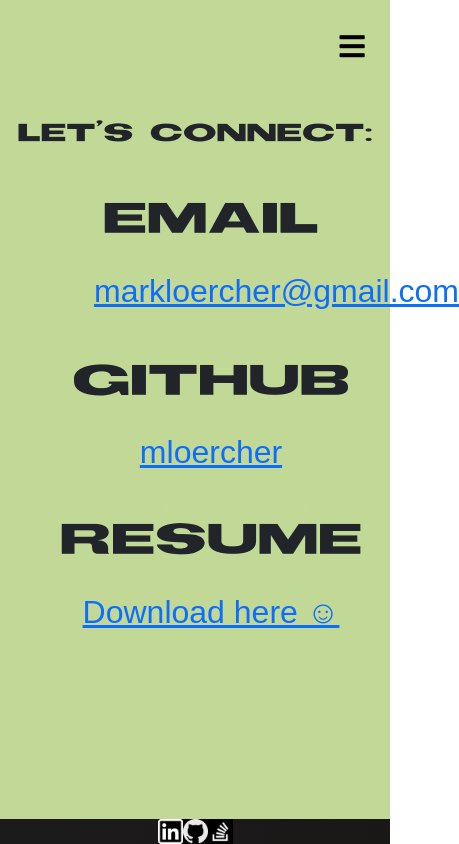
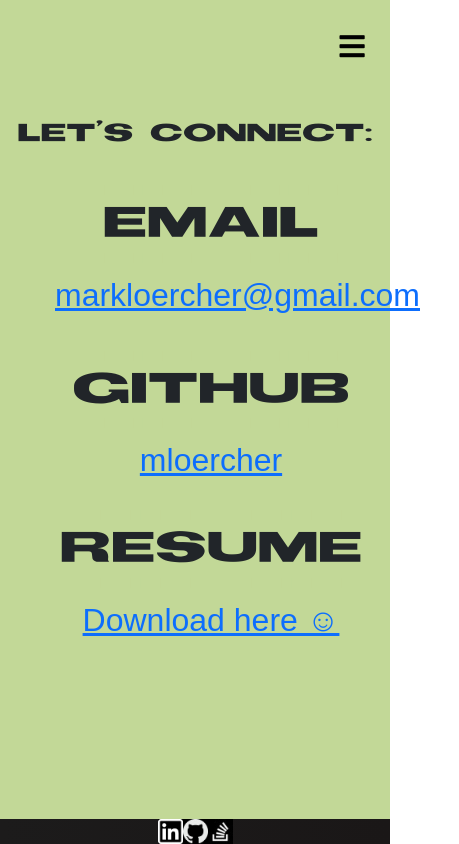
Before and after one commit to mloercher/ml_portfolio, a React (Create React App) app: page /contact in a window 390 px wide. Shown: the whole page, 459 px wide, since content can reach past the window. Built offline with nearby package versions, Linux system fonts and the light colour scheme; a web font is replaced by a local one.

Commit message:
fixed spacing contact info

```diff
--- a/src/components/Contact/index.css
+++ b/src/components/Contact/index.css
@@ -38,7 +38,7 @@ section {
   .email-git {
     display: block;
     justify-content: space-between;
-    width: 60vw;
+    width: 80vw;
   }
 
   .info-main{
```
